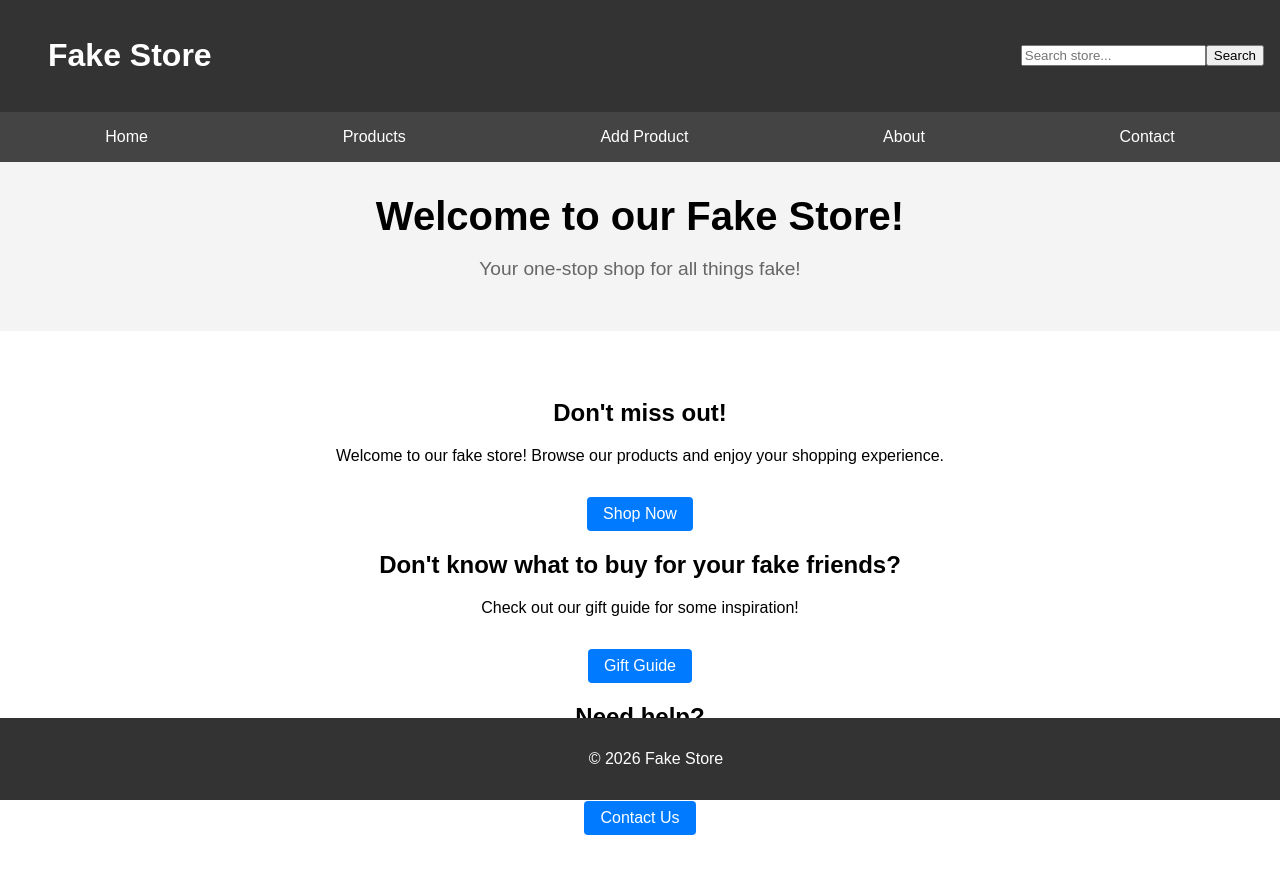
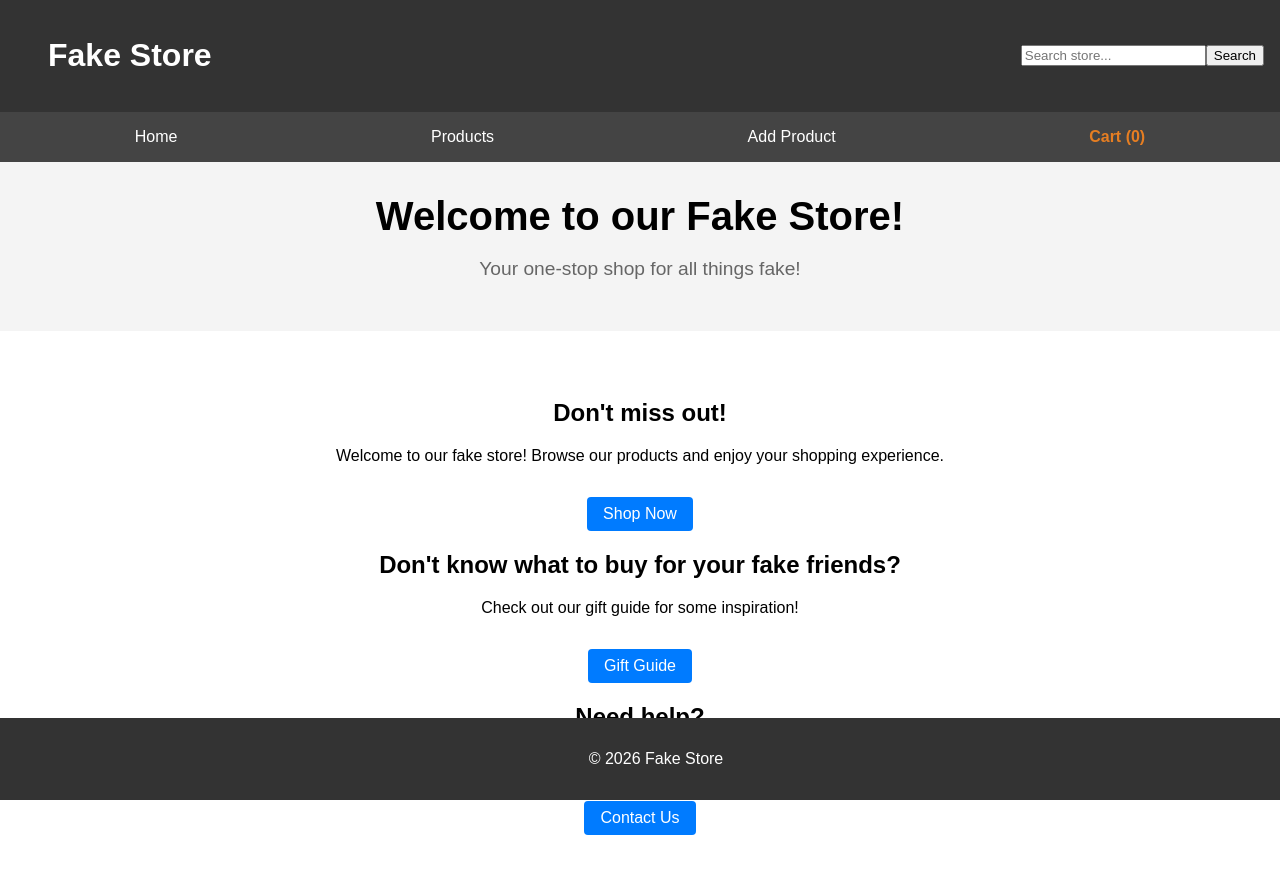
Before and after one commit to O-Karimi/Fake-Shop, a Vue app in the folder Fake-Shop/Fake-Shop-Front/: page / in a window 1280 px wide. Shown: the top 874 px of the page. Built offline with nearby package versions, Linux system fonts and the light colour scheme.

Commit message:
feat<frontend>: implement pinia cart store and connect to UI components

```diff
--- a/Fake-Shop/Fake-Shop-Front/src/components/Navbar.vue
+++ b/Fake-Shop/Fake-Shop-Front/src/components/Navbar.vue
@@ -1,8 +1,10 @@
 <script setup>
 import { ref } from 'vue';
 import { RouterLink, useRouter } from 'vue-router';
+import { useCartStore } from '../stores/cart';
 
 const router = useRouter();
+const cartStore = useCartStore();
 const globalSearch = ref('');
 
 const submitSearch = () => {
@@ -30,8 +32,11 @@ const submitSearch = () => {
       <RouterLink to="/">Home</RouterLink>
       <RouterLink to="/products">Products</RouterLink>
       <RouterLink to="/add-product">Add Product</RouterLink>
-      <RouterLink to="/about">About</RouterLink>
+<!--       <RouterLink to="/about">About</RouterLink>
       <RouterLink to="/contact">Contact</RouterLink>
+ -->      <RouterLink to="/cart" class="cart-link">
+        Cart ({{ cartStore.totalItems }})
+      </RouterLink>
   </nav>
 
 </template>
@@ -66,4 +71,8 @@ const submitSearch = () => {
     nav a:hover {
         background-color: #555;
     }
+    .cart-link {
+    color: #e67e22 !important;
+    font-weight: 900 !important;
+}
 </style>
--- /dev/null
+++ b/Fake-Shop/Fake-Shop-Front/src/stores/cart.js
@@ -0,0 +1,30 @@
+import { defineStore } from 'pinia';
+import { ref, computed } from 'vue';
+
+export const useCartStore = defineStore('cart', () => {
+  const items = ref([]);
+
+  const totalItems = computed(() => {
+    return items.value.reduce((total, item) => total + item.quantity, 0);
+  });
+
+  const cartTotal = computed(() => {
+    return items.value.reduce((total, item) => total + (item.price * item.quantity), 0);
+  });
+
+  const addToCart = (product) => {
+    const existingItem = items.value.find(item => item._id === product._id);
+
+    if (existingItem) {
+      existingItem.quantity++;
+    } else {
+      items.value.push({ ...product, quantity: 1 });
+    }
+  };
+
+  const clearCart = () => {
+    items.value = [];
+  };
+
+  return { items, totalItems, cartTotal, addToCart, clearCart };
+});
--- a/Fake-Shop/Fake-Shop-Front/src/views/productDetails.vue
+++ b/Fake-Shop/Fake-Shop-Front/src/views/productDetails.vue
@@ -2,8 +2,10 @@
 import { ref, onMounted } from 'vue';
 import { useRoute, RouterLink } from 'vue-router';
 import api from '../api';
+import { useCartStore } from '../stores/cart';
 
 const route = useRoute();
+const cartStore = useCartStore();
 const product = ref(null);
 const loading = ref(true);
 const error = ref('');
@@ -37,7 +39,7 @@ onMounted(async () => {
         <p class="price">${{ product.price.toFixed(2) }}</p>
         <p class="description">{{ product.description }}</p>
 
-        <button class="add-to-cart-btn">Add to Cart</button>
+        <button @click="cartStore.addToCart(product)" class="add-to-cart-btn">Add to Cart</button>
 
         <br><br>
         <RouterLink to="/products" class="back-link">← Back to Products</RouterLink>
```
